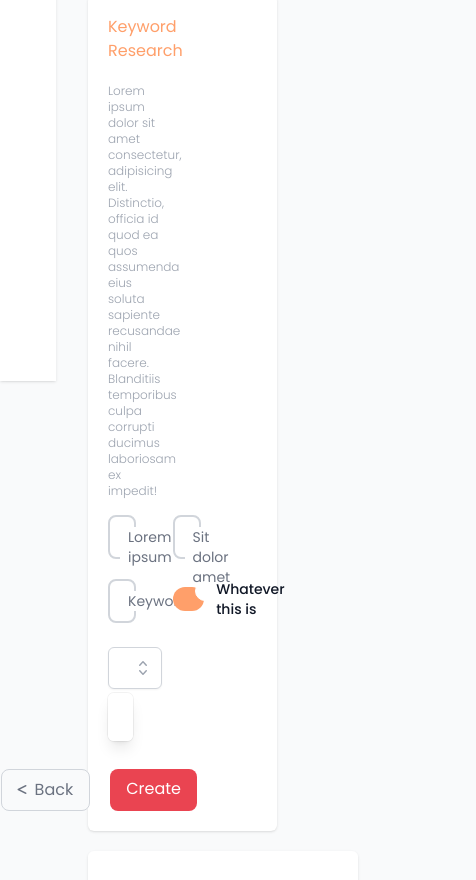
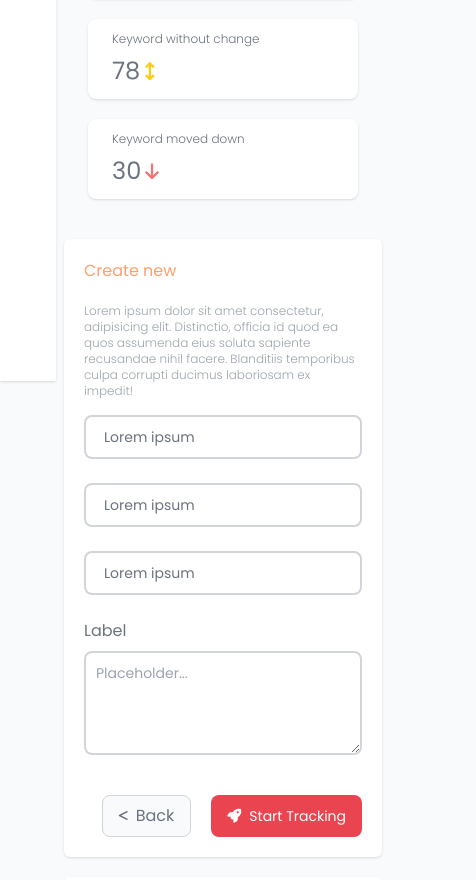
Before and after one commit to abirhasandipu/kwr-dashboard, a website: page src/on_page_seo/on_page_seo.html in a window 390 px wide. Shown: the part 463-1343 px from the top of the page, 476 px wide, since content can reach past the window. Drawn offline with Linux system fonts and the light colour scheme.

Commit message:
responsiveness

```diff
--- a/src/on_page_seo/on_page_seo.html
+++ b/src/on_page_seo/on_page_seo.html
@@ -109,7 +109,8 @@
                         <h2 class="text-kwr-orange text-2xl">OnPage SEO</h2>
                     </div>
                     <!-- top section -->
-                    <div class="bg-gray-50 grid grid-cols-10 gap-5 px-8 py-5">
+                    <div
+                        class="bg-gray-50 grid grid-cols-10 small-laptop:grid-cols-7 tablet:grid-cols-6 wide-mobile:grid-cols-3 gap-5 px-8 py-5">
                         <!-- big 2 -->
                         <div
                             class="py-3 px-6 col-span-2 small-laptop:col-span-3 bg-white rounded-lg shadow flex justify-between items-center">
@@ -170,18 +171,21 @@
                     </div>
 
 
-                    <div class="px-8 py-5">
+                    <div class="px-8 tablet:px-2 py-5">
+
                         <!-- Form -->
-                        <div class="bg-white py-5 pl-5 pr-20 rounded-md shadow w-[70%]">
-
-                            <h3 class="mb-5 text-kwr-orange">Keyword Research</h3>
-                            <p class="text-xs text-gray-400 mb-4 font-light w-[70%]">
+                        <div
+                            class="bg-white py-5 pl-5 rounded-md shadow w-[60%] small-laptop:w-[80%] wide-tablet:w-full pr-20 tablet:pr-5">
+                            <h3 class="mb-5 text-kwr-orange">Create new</h3>
+                            <p class="text-xs text-gray-400 mb-4 font-light w-[90%] wide-mobile:w-full">
                                 Lorem ipsum dolor sit amet consectetur, adipisicing elit. Distinctio, officia id quod ea
                                 quos assumenda eius soluta sapiente recusandae nihil facere. Blanditiis temporibus
                                 culpa corrupti ducimus laboriosam ex impedit!
                             </p>
 
-                            <div class="grid grid-cols-2 mb-6 gap-10 gap-y-5">
+                            <div class="grid grid-cols-2 wide-mobile:grid-cols-1 gap-5 wide-mobile:gap-0">
+                                <div>
+                                    <div class="mb-6 gap-10 gap-y-5">
                                         <div class="relative z-0 col-span-1">
                                             <input type="text" id="default_standard"
                                                 class="block py-2.5 px-3 w-full text-sm text-gray-600 rounded-lg bg-transparent border-2 border-gray-300 appearance-none focus:outline-none focus:ring-0 focus:border-orange-300 peer"
@@ -190,72 +194,43 @@
                                                 class="px-2 mx-3 z-10 bg-white absolute text-sm text-gray-500 dark:text-gray-400 duration-300 transform -translate-y-6 scale-75 top-3 origin-[0] peer-focus:left-0 peer-focus:text-orange-300  peer-placeholder-shown:scale-100 peer-placeholder-shown:translate-y-0 peer-focus:scale-75 peer-focus:-translate-y-6">
                                                 Lorem ipsum</label>
                                         </div>
+                                    </div>
+                                    <div class="mb-6 gap-10 gap-y-5">
                                         <div class="relative z-0 col-span-1">
-                                    <input type="text" id="lorem2"
+                                            <input type="text" id="default_standard"
                                                 class="block py-2.5 px-3 w-full text-sm text-gray-600 rounded-lg bg-transparent border-2 border-gray-300 appearance-none focus:outline-none focus:ring-0 focus:border-orange-300 peer"
                                                 placeholder=" " />
-                                    <label for="lorem2"
-                                        class="px-2 mx-3 z-10 bg-white absolute text-sm text-gray-500 dark:text-gray-400 duration-300 transform -translate-y-6 scale-75 top-3 origin-[0] peer-focus:left-0 peer-focus:text-orange-300 peer-placeholder-shown:scale-100 peer-placeholder-shown:translate-y-0 peer-focus:scale-75 peer-focus:-translate-y-6">
-                                        Sit dolor amet</label>
+                                            <label for="default_standard"
+                                                class="px-2 mx-3 z-10 bg-white absolute text-sm text-gray-500 dark:text-gray-400 duration-300 transform -translate-y-6 scale-75 top-3 origin-[0] peer-focus:left-0 peer-focus:text-orange-300  peer-placeholder-shown:scale-100 peer-placeholder-shown:translate-y-0 peer-focus:scale-75 peer-focus:-translate-y-6">
+                                                Lorem ipsum</label>
                                         </div>
+                                    </div>
+                                    <div class="mb-6 gap-10 gap-y-5">
                                         <div class="relative z-0 col-span-1">
-                                    <input type="text" id="lorem3"
+                                            <input type="text" id="default_standard"
                                                 class="block py-2.5 px-3 w-full text-sm text-gray-600 rounded-lg bg-transparent border-2 border-gray-300 appearance-none focus:outline-none focus:ring-0 focus:border-orange-300 peer"
                                                 placeholder=" " />
-                                    <label for="lorem3"
-                                        class="px-2 mx-3 z-10 bg-white absolute text-sm text-gray-500 dark:text-gray-400 duration-300 transform -translate-y-6 scale-75 top-3 origin-[0] peer-focus:left-0 peer-focus:text-orange-300 peer-placeholder-shown:scale-100 peer-placeholder-shown:translate-y-0 peer-focus:scale-75 peer-focus:-translate-y-6">
-                                        Keyword</label>
-                                </div>
-                                <div class="relative z-0 col-span-1">
-                                    <label class="inline-flex relative items-center mr-5 cursor-pointer">
-                                        <input type="checkbox" value="" class="sr-only peer" checked>
-                                        <div
-                                            class="w-11 h-6 bg-gray-200 rounded-full peer peer-checked:after:translate-x-full peer-checked:after:border-white after:content-[''] after:absolute after:top-0.5 after:left-[2px] after:bg-white after:border-gray-300 after:border after:rounded-full after:h-5 after:w-5 after:transition-all peer-checked:bg-kwr-orange">
-                                        </div>
-                                        <span class="ml-3 text-sm font-medium text-gray-900 dark:text-gray-300">Whatever
-                                            this is </span>
-                                    </label>
-                                </div>
-                                <div>
-                                    <div>
-                                        <div class="relative mt-1">
-                                            <button type="button"
-                                                class="relative w-full cursor-default rounded-md border border-gray-300 bg-white py-2 pl-3 pr-10 text-left shadow-sm focus:border-orange-300 focus:outline-none focus:ring-1 focus:ring-orange-300 sm:text-sm"
-                                                aria-haspopup="listbox" aria-expanded="true"
-                                                aria-labelledby="listbox-label">
-                                                <span class="block truncate">Tim Cook</span>
-                                                <span
-                                                    class="pointer-events-none absolute inset-y-0 right-0 flex items-center pr-2">
-                                                    <!-- Heroicon name: mini/chevron-up-down -->
-                                                    <svg class="h-5 w-5 text-gray-400"
-                                                        xmlns="http://www.w3.org/2000/svg" viewBox="0 0 20 20"
-                                                        fill="currentColor" aria-hidden="true">
-                                                        <path fill-rule="evenodd"
-                                                            d="M10 3a.75.75 0 01.55.24l3.25 3.5a.75.75 0 11-1.1 1.02L10 4.852 7.3 7.76a.75.75 0 01-1.1-1.02l3.25-3.5A.75.75 0 0110 3zm-3.76 9.2a.75.75 0 011.06.04l2.7 2.908 2.7-2.908a.75.75 0 111.1 1.02l-3.25 3.5a.75.75 0 01-1.1 0l-3.25-3.5a.75.75 0 01.04-1.06z"
-                                                            clip-rule="evenodd" />
-                                                    </svg>
-                                                </span>
-                                            </button>
-                                            <ul class="absolute z-10 mt-1 max-h-60 w-full overflow-auto rounded-md bg-white py-1 text-base shadow-lg ring-1 ring-black ring-opacity-5 focus:outline-none sm:text-sm"
-                                                tabindex="-1" role="listbox" aria-labelledby="listbox-label"
-                                                aria-activedescendant="listbox-option-3">
-                                                <li class="text-gray-900 relative cursor-default select-none py-2 pl-3 pr-9"
-                                                    id="listbox-option-0" role="option">
-                                                    <span class="font-normal block truncate">Wade Cooper</span>
-                                                </li>
-
-                                            </ul>
+                                            <label for="default_standard"
+                                                class="px-2 mx-3 z-10 bg-white absolute text-sm text-gray-500 dark:text-gray-400 duration-300 transform -translate-y-6 scale-75 top-3 origin-[0] peer-focus:left-0 peer-focus:text-orange-300  peer-placeholder-shown:scale-100 peer-placeholder-shown:translate-y-0 peer-focus:scale-75 peer-focus:-translate-y-6">
+                                                Lorem ipsum</label>
                                         </div>
                                     </div>
+                                </div>
+                                <!-- textarea -->
+                                <div>
+                                    <label for="message" class="block mb-2 text-sms text-gray-500">Label</label>
+                                    <textarea id="message" rows="4"
+                                        class="block bg-white p-2.5 w-full text-sm text-gray-900 rounded-lg border-2 border-gray-300 focus:ring-kwr-orange focus:border-kwr-orange"
+                                        placeholder="Placeholder..."></textarea>
 
                                 </div>
-
                             </div>
-                            <div class="flex gap-5 mt-20 justify-end">
+                            <div class="flex gap-5 mt-10 justify-end">
                                 <a class="bg-gray-50 text-gray-500 border border-gray-300 hover:bg-gray-100 active:bg-gray-50 transition-all ease-in-out py-2 px-4 rounded-lg flex items-center"
                                     href="/src/index.html"> <i class="text-xs mr-2 fa-solid fa-less-than"></i> Back</a>
-                                <a class="bg-kwr-red hover:bg-kwr-red-77 active:bg-kwr-red text-white py-2 px-4 rounded-lg"
-                                    href="/src/onpageseo1.html" href="#">Create</a>
+                                <a class="bg-kwr-red hover:bg-kwr-red-77 active:bg-kwr-red text-white py-2 px-4 rounded-lg flex items-center gap-2 tablet:text-sm"
+                                    href="/src/onpageseo1.html" href="#"><i class="fa-solid fa-rocket"></i> Start
+                                    Tracking</a>
                             </div>
 
                         </div>
@@ -264,7 +239,7 @@
 
             </div>
             <!-- table -->
-            <div class="mx-8 mb-5 rounded-md shadow">
+            <div class="mx-8 tablet:mx-2 mb-5 rounded-md shadow">
                 <div class="bg-white p-8 rounded-md w-full">
                     <div class="flex items-center justify-between pb-6 flex-wrap">
                         <div>
```
Lines whose indentation alone changed are shown as unchanged.
